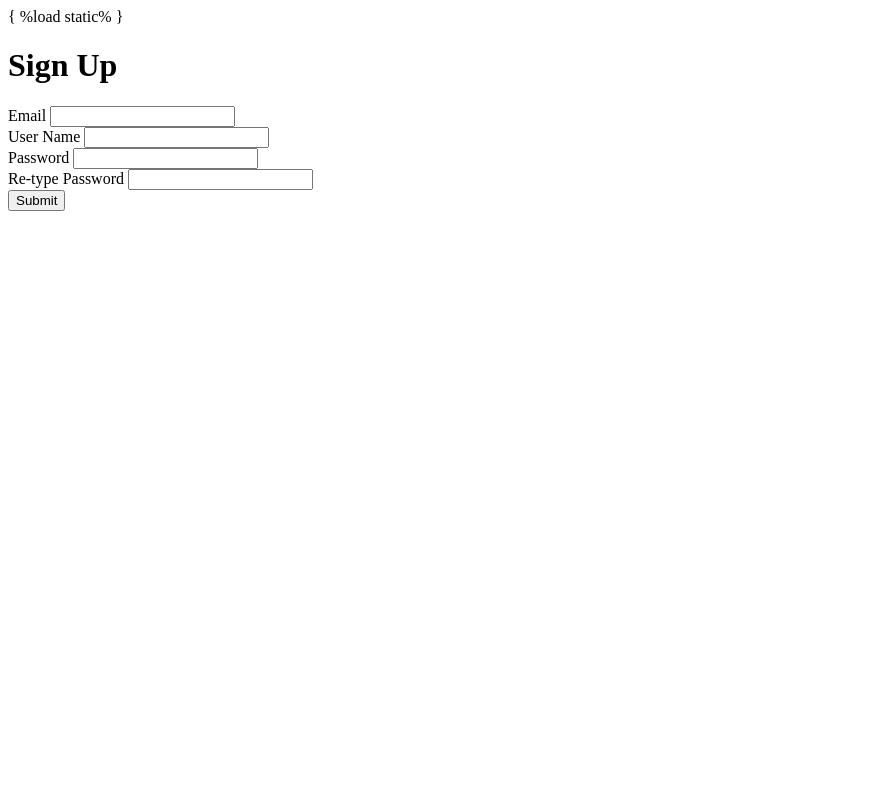
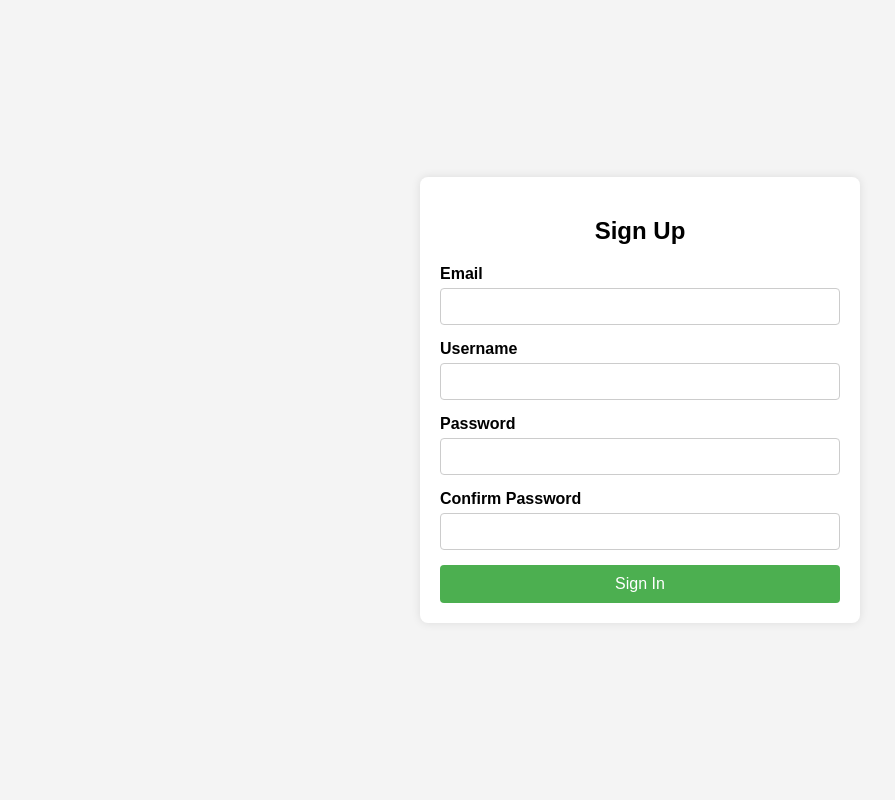
Before and after one commit to rifat-mukul/VacaNion, a Django app: page /signup in a window 1280 px wide. Shown: the whole page, without its empty margins (0-895 px from the left). Run offline with Django 5.2, Linux system fonts and the light colour scheme.

Commit message:
feat:signup

```diff
--- /dev/null
+++ b/static/css/main.css
@@ -0,0 +1,61 @@
+body {
+    font-family: Arial, sans-serif;
+    background-color: #f4f4f4;
+    margin: 0;
+    display: flex;
+    justify-content: center;
+    align-items: center;
+    height: 100vh;
+}
+
+.container {
+    width: 100%;
+    max-width: 400px;
+    padding: 20px;
+    background-color: #ffffff;
+    box-shadow: 0 0 10px rgba(0, 0, 0, 0.1);
+    border-radius: 8px;
+}
+
+.signin-form {
+    width: 100%;
+}
+
+.signin-form h2 {
+    text-align: center;
+    margin-bottom: 20px;
+}
+
+.input-group {
+    margin-bottom: 15px;
+}
+
+.input-group label {
+    display: block;
+    margin-bottom: 5px;
+    font-weight: bold;
+}
+
+.input-group input {
+    width: 100%;
+    padding: 10px;
+    border: 1px solid #ccc;
+    border-radius: 4px;
+    box-sizing: border-box;
+}
+
+button {
+    width: 100%;
+    padding: 10px;
+    background-color: #4CAF50;
+    color: #ffffff;
+    border: none;
+    border-radius: 4px;
+    font-size: 16px;
+    cursor: pointer;
+    transition: background-color 0.3s ease;
+}
+
+button:hover {
+    background-color: #45a049;
+}
--- a/templates/index.html
+++ b/templates/index.html
@@ -10,5 +10,7 @@
     <h1>This is index | home</h1>
     <br>
     <a href="signup">Sign Up</a>
+    <a href="signin">Sign In</a>
+
 </body>
 </html>
--- a/templates/signup.html
+++ b/templates/signup.html
@@ -1,26 +1,37 @@
-{ %load static% }
+{% load static %}
 <!DOCTYPE html>
 <html lang="en">
 <head>
     <meta charset="UTF-8">
     <meta name="viewport" content="width=device-width, initial-scale=1.0">
-    <title>Sign up</title>
+    <title>Sign Up</title>
+    <link rel="stylesheet" href="{% static 'css/main.css' %}">
 </head>
 <body>
-    <h1>Sign Up</h1>
-    <form action="" method="POST">
-        {% csrf_token %}
-        <label for="email">Email</label>
-        <input type="email" name = "email"><br>
-        <label for="User Name">User Name</label>
-        <input type="text" name = "username"><br>
-        <label for="Password" >Password</label>
-        <input type="password" name="password1"><br>
-        <label for="Re-type Password">Re-type Password</label>
-        <input type="password" name="password2"><br>
-        <button type="submit">Submit</button>
-
-    </form>
-
+    <div class="container">
+        <div class="signin-form">
+            <h2>Sign Up</h2>
+            <form action="" method="POST">
+                {% csrf_token %}
+                <div class="input-group">
+                    <label for="email">Email</label>
+                    <input type="email" id="email" name="email" required>
+                </div>
+                <div class="input-group">
+                    <label for="username">Username</label>
+                    <input type="text" id="username" name="username" required>
+                </div>
+                <div class="input-group">
+                    <label for="password">Password</label>
+                    <input type="password" name="password1" required>
+                </div>
+                <div class="input-group">
+                    <label for="confirm-password">Confirm Password</label>
+                    <input type="password" name="password2" required>
+                </div>
+                <button type="submit">Sign In</button>
+            </form>
+        </div>
+    </div>
 </body>
 </html>
```
Also changed, not shown: templates/signin.html (+27 -12 lines), 1 other file.
